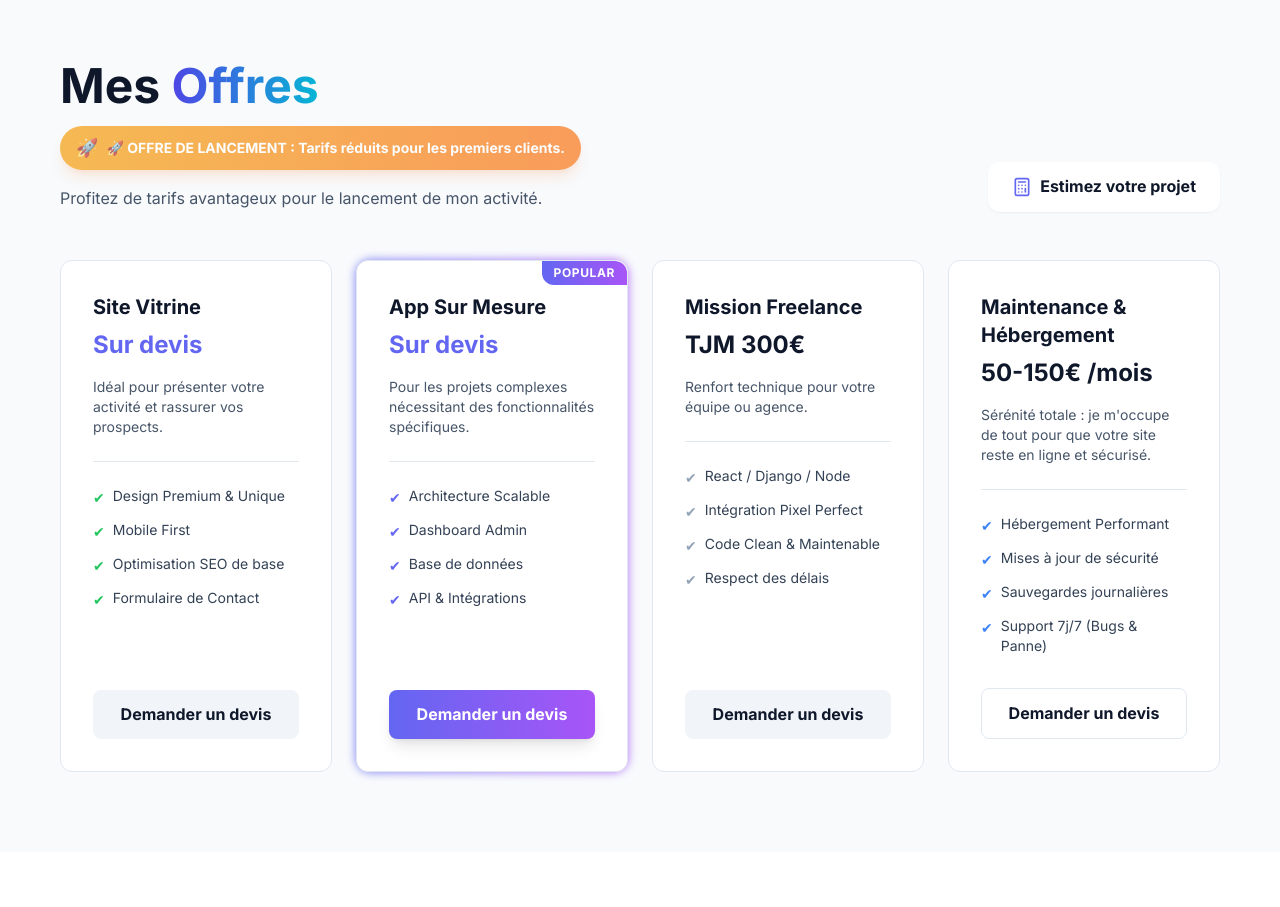
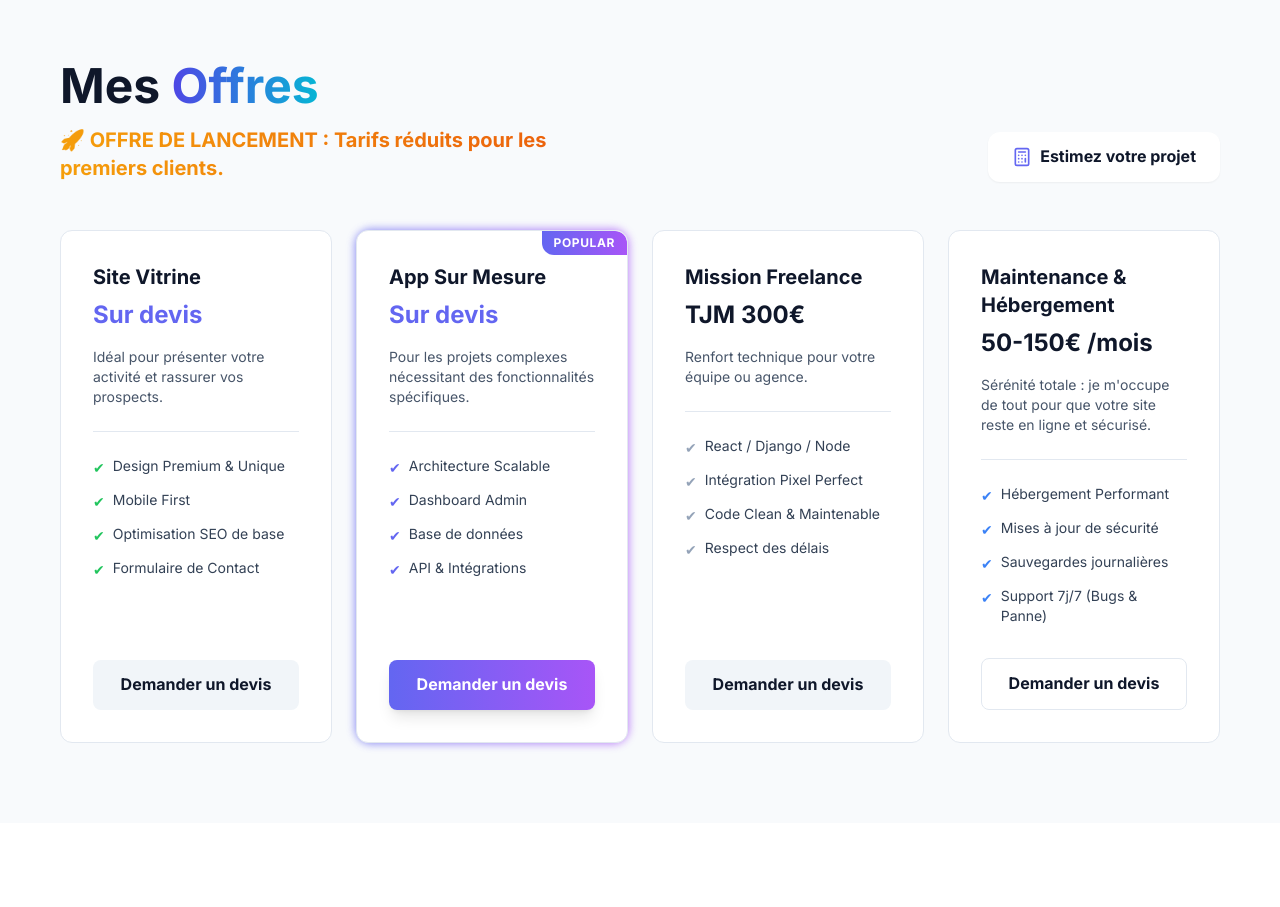
Before and after one commit to Wasmata/portfolio, a React (Vite) app: page / in a window 1280 px wide. Shown: the part 2120-3027 px from the top of the page. Built offline with nearby package versions, Linux system fonts and the light colour scheme; a web font is replaced by a local one.

Commit message:
fix: Revert badge and styling Launch Offer as premium text gradient

```diff
--- a/src/components/Services.jsx
+++ b/src/components/Services.jsx
@@ -24,11 +24,8 @@ const Services = () => {
                 >
                     <div>
                         <h2 className="text-3xl md:text-5xl font-bold mb-4 text-slate-900 dark:text-white">{t.pricing.title} <span className="gradient-text">{t.pricing.title_highlight}</span></h2>
-                        <div className="inline-flex items-center gap-2 px-4 py-2 bg-gradient-to-r from-amber-500 to-orange-500 text-white rounded-full font-bold text-sm mb-4 shadow-lg shadow-orange-500/20 animate-pulse">
-                            <span className="text-lg">🚀</span> {t.pricing.subtitle}
-                        </div>
-                        <p className="text-slate-600 dark:text-gray-400 max-w-xl">
-                            {t.pricing.description || (t.pricing.subtitle.includes("OFFRE") ? "Profitez de tarifs avantageux pour le lancement de mon activité." : "Take advantage of special rates for the launch of my activity.")}
+                        <p className="text-xl font-bold bg-gradient-to-r from-amber-500 to-orange-600 bg-clip-text text-transparent max-w-xl">
+                            {t.pricing.subtitle}
                         </p>
                     </div>
 
```
